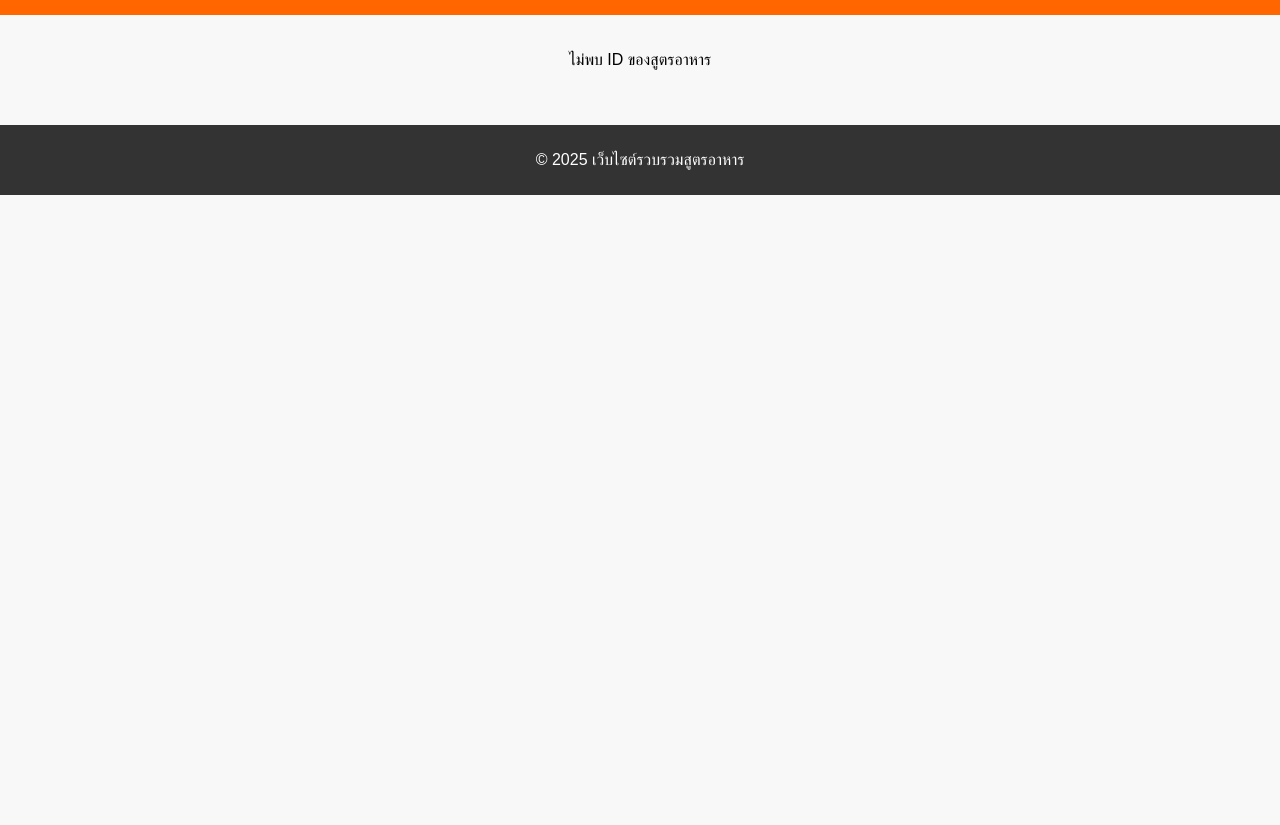
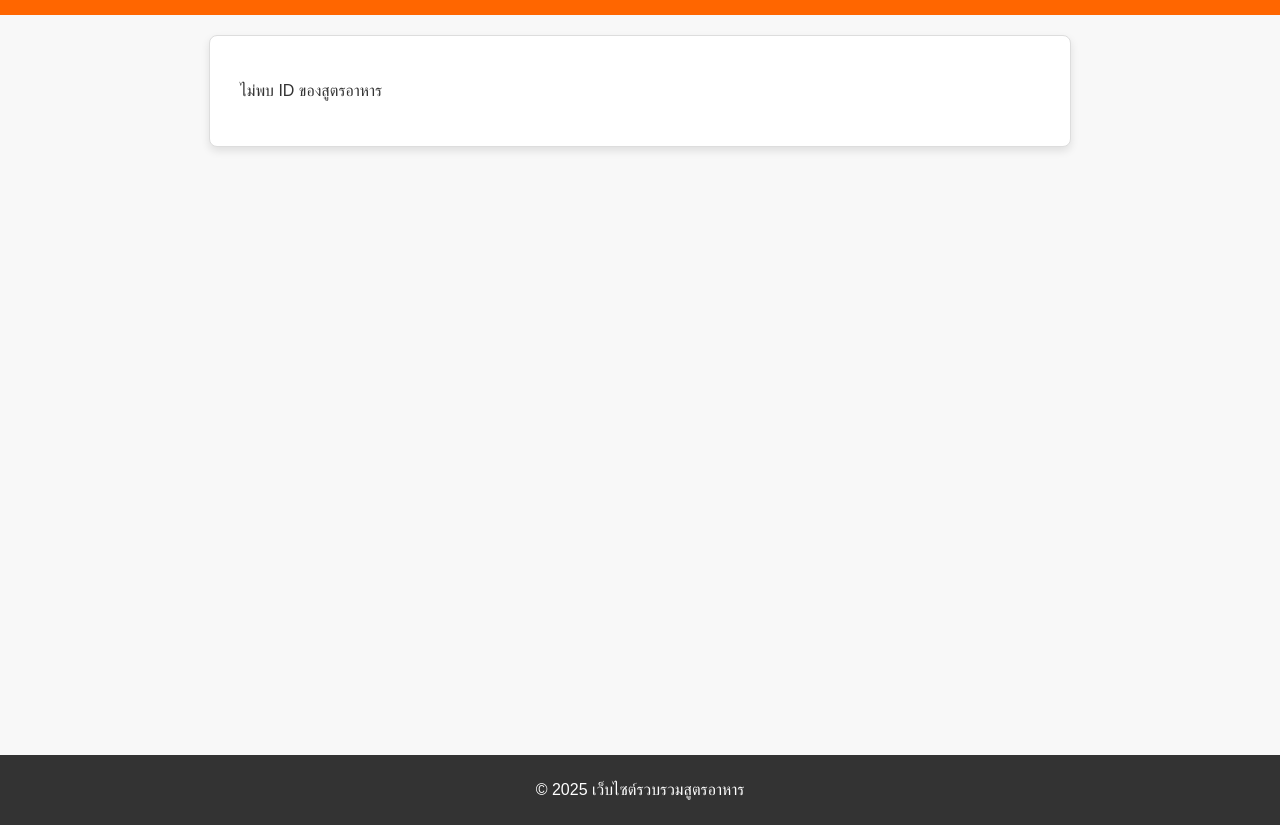
Before and after one commit to KongTanat/506763-Food-recripes, a website with bundled scripts: page recipe_detail.html in a window 1280 px wide. Shown: the part 93-918 px from the top of the page. Before the commit the page ends 800 px from the top, so only its background shows below. Built offline with nearby package versions, Linux system fonts and the light colour scheme.

Commit message:
cssdetailfix

```diff
--- a/recipe_detail.html
+++ b/recipe_detail.html
@@ -4,7 +4,7 @@
     <meta charset="UTF-8">
     <meta name="viewport" content="width=device-width, initial-scale=1.0">
     <title>รายละเอียดสูตรอาหาร</title>
-    <link rel="stylesheet" href="style.css">
+    <link rel="stylesheet" href="recipe_detail.css">
 </head>
 <body>
     <header>
```
